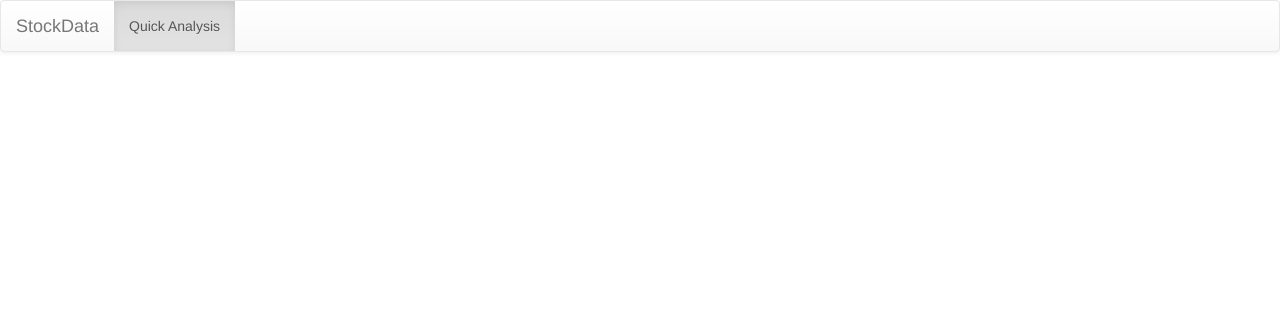
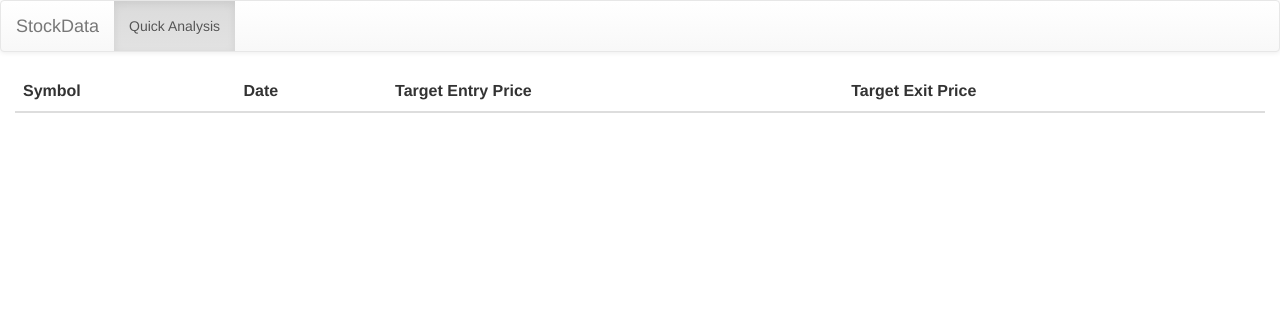
Before and after one commit to cinneesol/Pynance, a Django app: page /stockdata/ in a window 1280 px wide. Shown: the top 312 px of the page. Run offline with Django 3.2, Linux system fonts and the light colour scheme; data that the repository does not hold is empty; some libraries are stand-ins or nearby versions.

Commit message:
added rudimentary table to display candidates for swing trading

```diff
--- a/web_ui/stockdata/templates/index.html
+++ b/web_ui/stockdata/templates/index.html
@@ -28,12 +28,38 @@
 		</div>
 		<!-- /.container-fluid -->
 	</nav>
+	<div class="container-fluid">
+		<table id="scalp_candidates" class="table table-striped">
+			<thead class="thead-default">
+				<th>Symbol</th>
+				<th>Date</th>
+				<th>Target Entry Price</th>
+				<th>Target Exit Price</th>
+			</thead>
+		</table>
+	</div>
 </body>
 
 <script type="text/javascript">
+	$.post("rest/near_target_entry_point.ws", JSON.stringify({
+		"profit" : .01,
+		"percent" : .01
+	}), function(data, status, xhr) {
+		drawTable(data);
+	});
+	var drawTable = function(data) {
+		for (var i = 0; i < data.length; i++) {
+			drawRow(data[i]);
+		}
+	};
+	var drawRow = function(rowData) {
+		var row = $("<tr />");
+		$('#scalp_candidates').append(row);
+		row.append($("<td>" + rowData.symbol + "</td>"))
+		row.append($("<td>" + rowData.date + "</td>"))
+		row.append($("<td>" + rowData.target_entry_price + "</td>"))
+		row.append($("<td>" + rowData.target_exit_price + "</td>"))
 
-  $.post("rest/near_target_entry_point.ws",
-		  JSON.stringify({"profit":.01,"percent":.01}),
-		  function(data,status,xhr){alert(data)});
+	}
 </script>
 </html>
```
